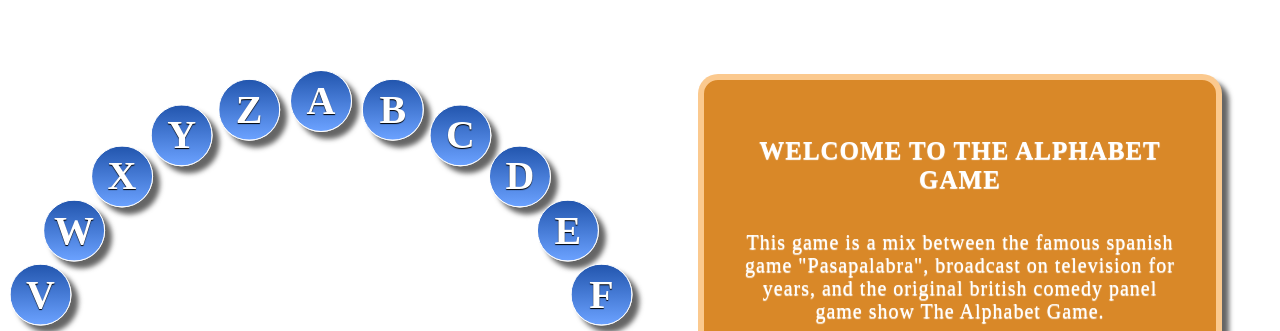
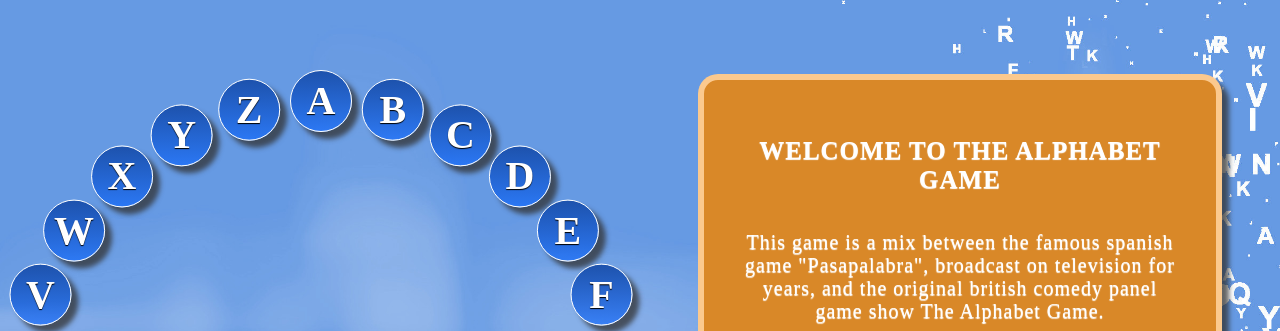
Before and after one commit to diana-moreno/the-alphabet-game, a website: page index.html in a window 1280 px wide. Shown: the top 331 px of the page. Drawn offline with nearby package versions, Linux system fonts and the light colour scheme.

Commit message:
change image name

```diff
--- a/stylesheets/index.css
+++ b/stylesheets/index.css
@@ -4,7 +4,7 @@
   height: 100%; }
 
 body {
-  background: url("../img/152581-cool-blue-letters-background-0veuig/background-letters3.jpg");
+  background: url("../img/152581-cool-blue-letters-background-0veuig/background-letters2.jpg");
   background-size: cover;
   background-repeat: no-repeat;
   height: 100%; }
```
